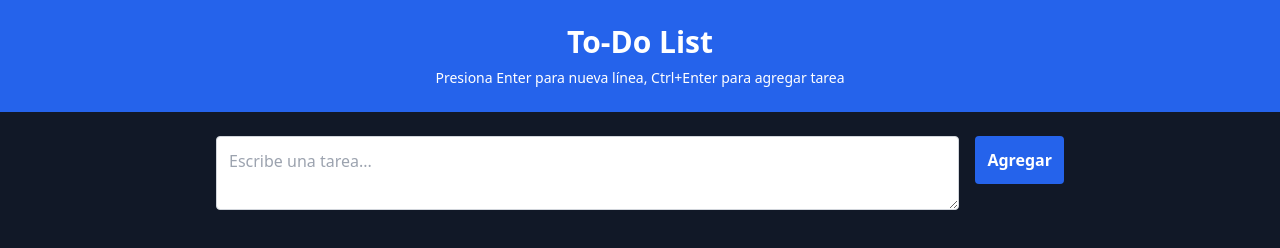
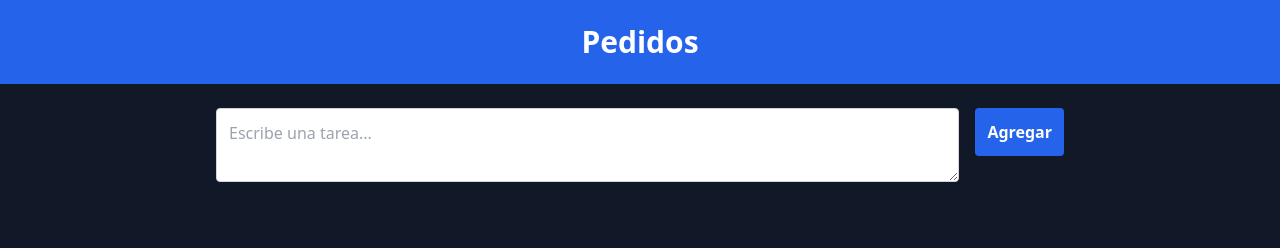
Before and after one commit to seremprendeads/pedidosmoldesa, a plain HTML site: page index.html in a window 1280 px wide. Drawn offline with nearby package versions, Linux system fonts and the light colour scheme.

Commit message:
Update index.html

```diff
--- a/index.html
+++ b/index.html
@@ -9,8 +9,8 @@
 <body class="bg-gray-900 min-h-screen flex flex-col">
 
   <header class="bg-blue-600 text-white py-6 text-center">
-    <h1 class="text-3xl font-bold">To-Do List</h1>
-    <p class="mt-2 text-sm">Presiona Enter para nueva línea, Ctrl+Enter para agregar tarea</p>
+    <h1 class="text-3xl font-bold">Pedidos </h1>
+
   </header>
 
   <main class="flex-1 p-6 max-w-4xl mx-auto w-full">
```
